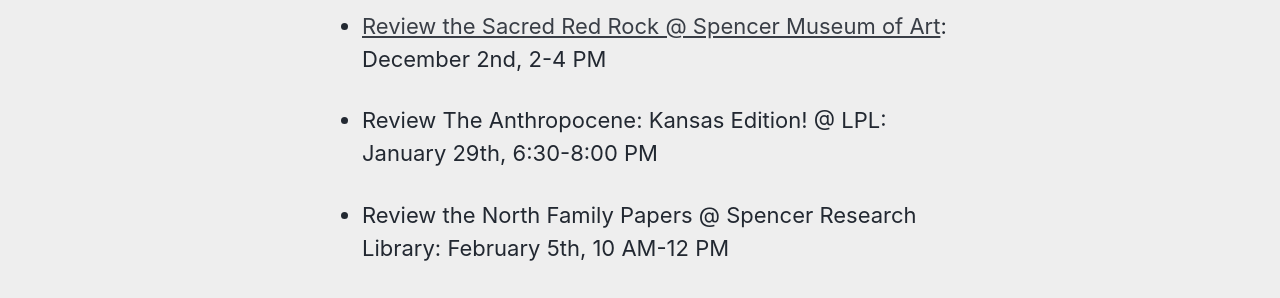
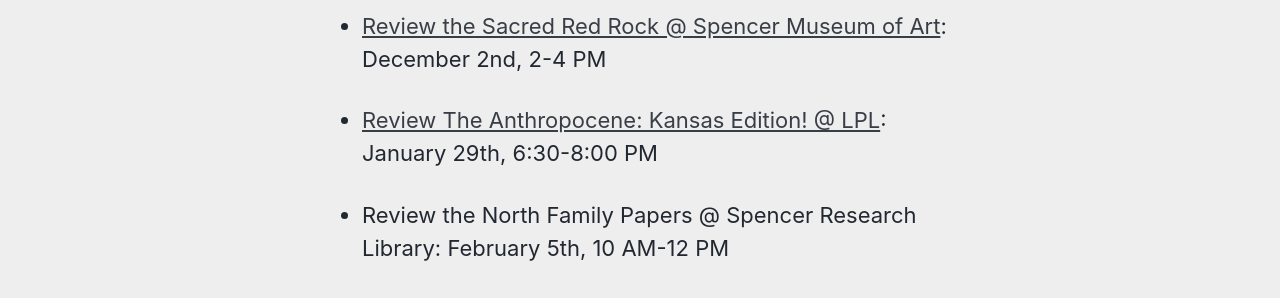
Before and after one commit to idrhku/lawrence-reviewed, a Jekyll site: the page built from _pages/pop-ups.md, in a window 1280 px wide. Shown: the part 897-1195 px from the top of the page. Built offline with Jekyll 4.4.1, drawn with Linux system fonts in a browser that asks for light colours; cached includes are drawn as plain includes; some of the changed lines change nothing that is shown.

Commit message:
Fix link format for LPL event in pop-ups.md

```diff
--- a/_pages/pop-ups.md
+++ b/_pages/pop-ups.md
@@ -24,7 +24,7 @@
 
 - [Review the Sacred Red Rock @ Spencer Museum of Art](/spencer-journey): December 2nd, 2-4 PM
 
-- Review The Anthropocene: Kansas Edition! @ LPL: January 29th, 6:30-8:00 PM
+- [Review The Anthropocene: Kansas Edition! @ LPL](/lpl): January 29th, 6:30-8:00 PM
 
 - Review the North Family Papers @ Spencer Research Library: February 5th, 10 AM-12 PM
 
```
